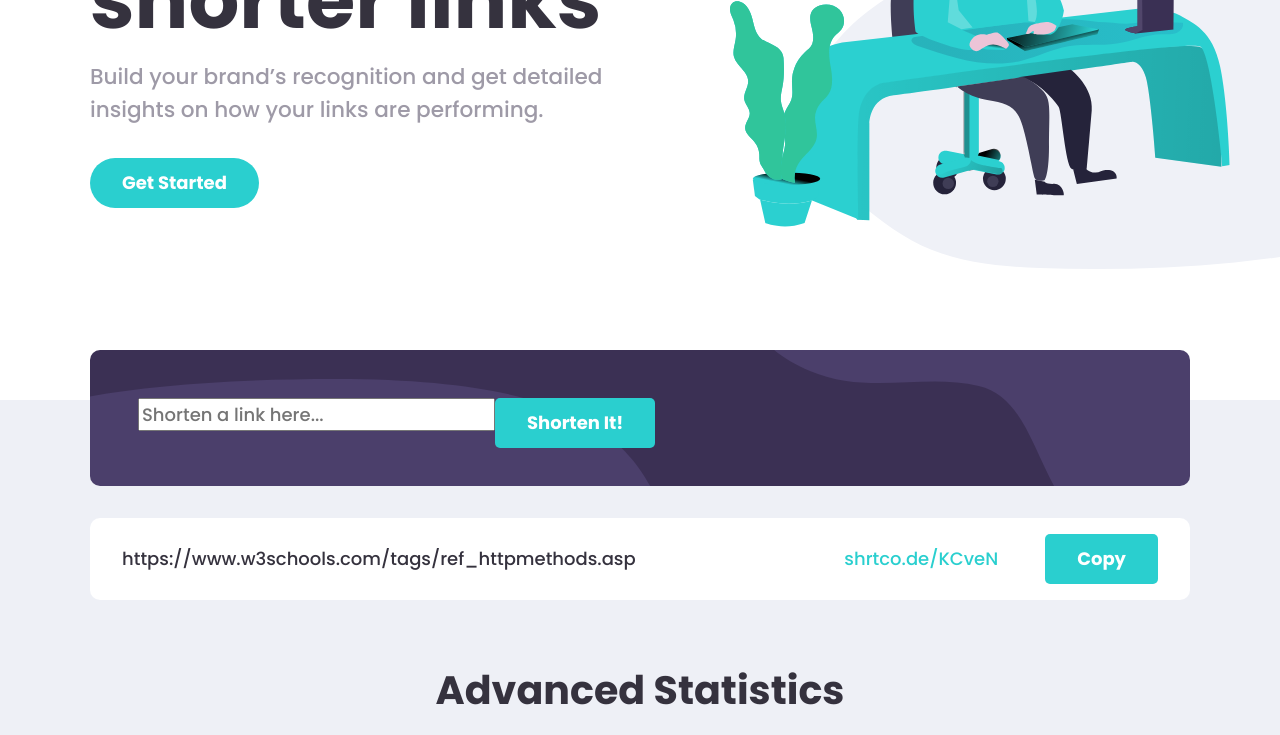
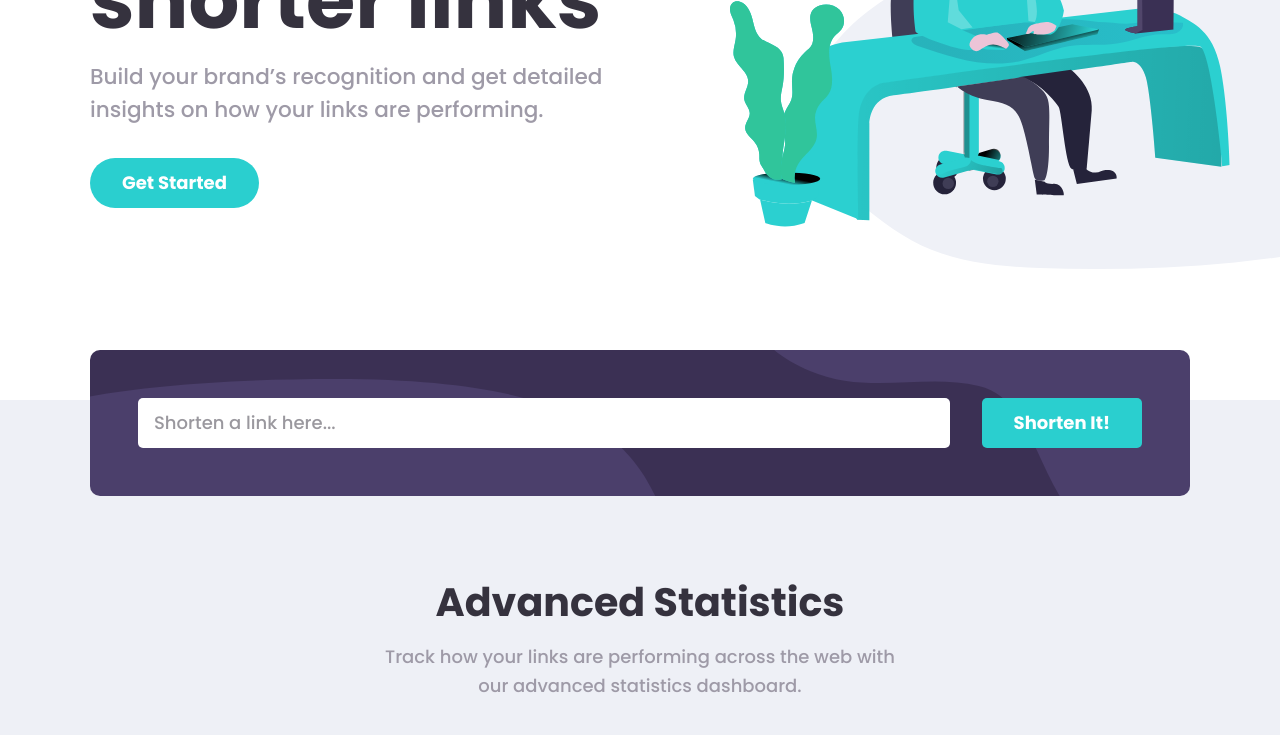
Before and after one commit to msunji/url-shortener, a React (Create React App) app: page / in a window 1280 px wide. Shown: the part 441-1176 px from the top of the page. Built offline with nearby package versions, Linux system fonts and the light colour scheme.

Commit message:
Make form button text say loading whilst waiting for API to return data

```diff
--- a/src/components/Shortener.js
+++ b/src/components/Shortener.js
@@ -2,44 +2,65 @@ import { useEffect, useState } from 'react';
 import '../styles/components/Shortener.scss';
 import Button from './Button';
 
-const Link = () => {
+const Link = ({ id, original, shortened }) => {
   return (
-    <li className="link">
-      <p className="link--original">
-          https://www.w3schools.com/tags/ref_httpmethods.asp</p>
-      <p className="link--shortened">shrtco.de/KCveN</p>
+    <li key={id} className="link">
+      <p className="link--original">{original}</p>
+      <p className="link--shortened">{shortened}</p>
       <Button color="cyan" shape="rounded">Copy</Button>
   </li>
   )
 }
 
 const Shortener = () => {
-  const [ link, setLink ] = useState('');
-  const [ shortenedLinks, setShortenedLinks ] = useState([]);
+  const [origUrl, setOrigUrl] = useState('');
+  const [shortenedUrls, setShortenedUrls ] = useState([]);
+  const [err, setErr] = useState(false);
+  const [isLoading, setIsLoading] = useState(false);
 
-  const shortenUrl = (e) => {
+  const handleChange = (e) => {
+    setOrigUrl(e.target.value);
+  }
+
+  const handleShortening = (result) => {
+    setShortenedUrls([...shortenedUrls, {
+      id: new Date().getTime(),
+      original: origUrl,
+      shortened: result.full_short_link
+    }]);
+    setIsLoading(false);
+  }
+
+  const handleSubmit = (e) => {
     e.preventDefault();
-    fetch(`https://api.shrtco.de/v2/shorten?url=${link}`, {
-            method: 'POST',
-        }).then(res => res.json())
-        .then((({
-            result
-        }) => setShortenedLinks({
-            original: result.original_link,
-            short: result.full_short_link
-        })));
-  };
+    if (origUrl) {
+      setIsLoading(true);
+      fetch(`https://api.shrtco.de/v2/shorten?url=${origUrl}`, {
+              method: 'POST'
+          }).then(res => res.json())
+          .then(({
+              result
+          }) => handleShortening(result))
+    }
+    if (origUrl === '') {
+      setErr(true);
+    }
+  }
 
   return (
       <div className="shortener">
         <div className="shortener__container">
-          <form onSubmit={shortenUrl}>
-            <input type="text" value={link} placeholder="Shorten a link here..." onChange={(e) => setLink(e.target.value)} required></input>
-            <Button color="cyan" shape="rounded">Shorten It!</Button>
+          <form onSubmit={handleSubmit}>
+            <div className="form__input">
+              <input className={`${err ? 'error' : ''}`} type="text" value={origUrl} placeholder="Shorten a link here..." onChange={handleChange} />
+              <p className={`error-msg ${err ? 'active' : ''}`}>Please add a link</p>
+            </div>
+            <Button color="cyan" shape="rounded">{ isLoading ? 'Loading...' : 'Shorten It!'}</Button>
           </form>
+
         </div>
         <ul className="shortener__links">
-          <Link />
+          { shortenedUrls.map(({ id, original, shortened }) => (<Link key={id} original={original} shortened={shortened} />))}
         </ul>
       </div>
   )
```
